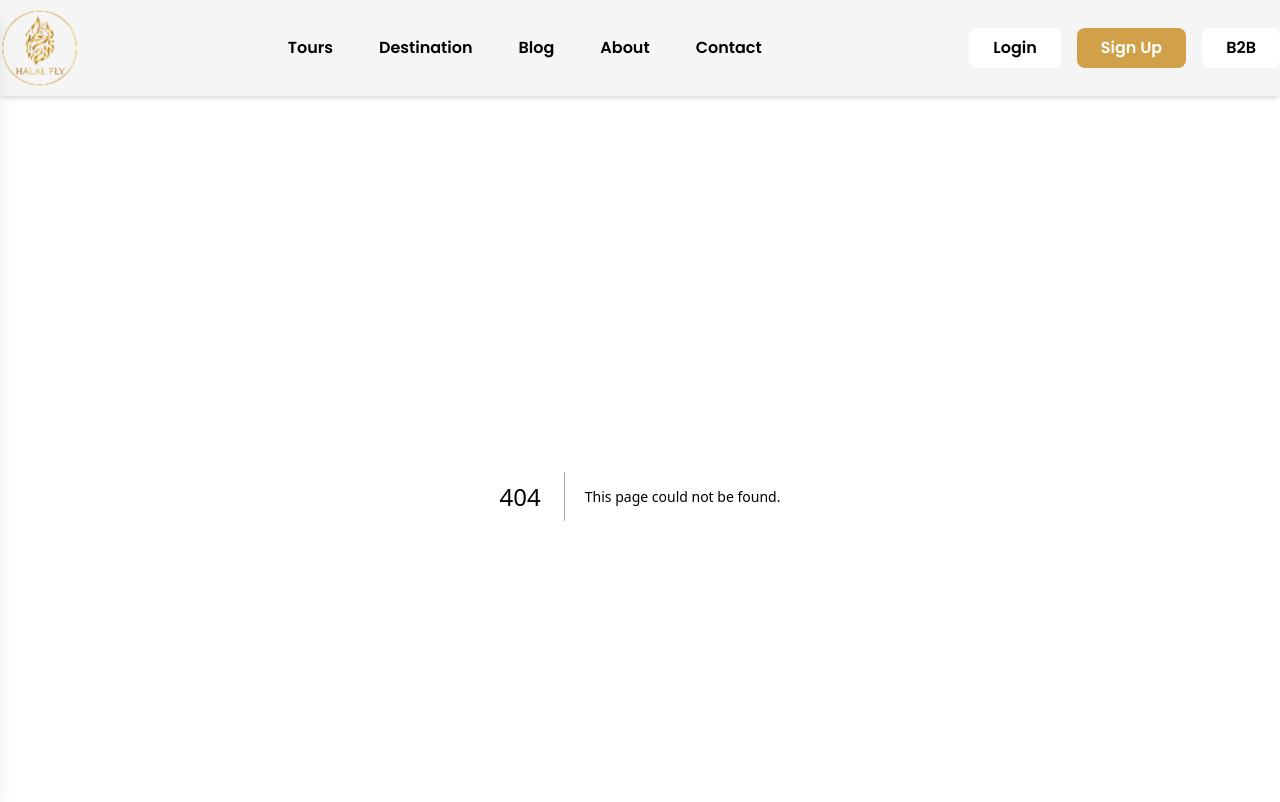
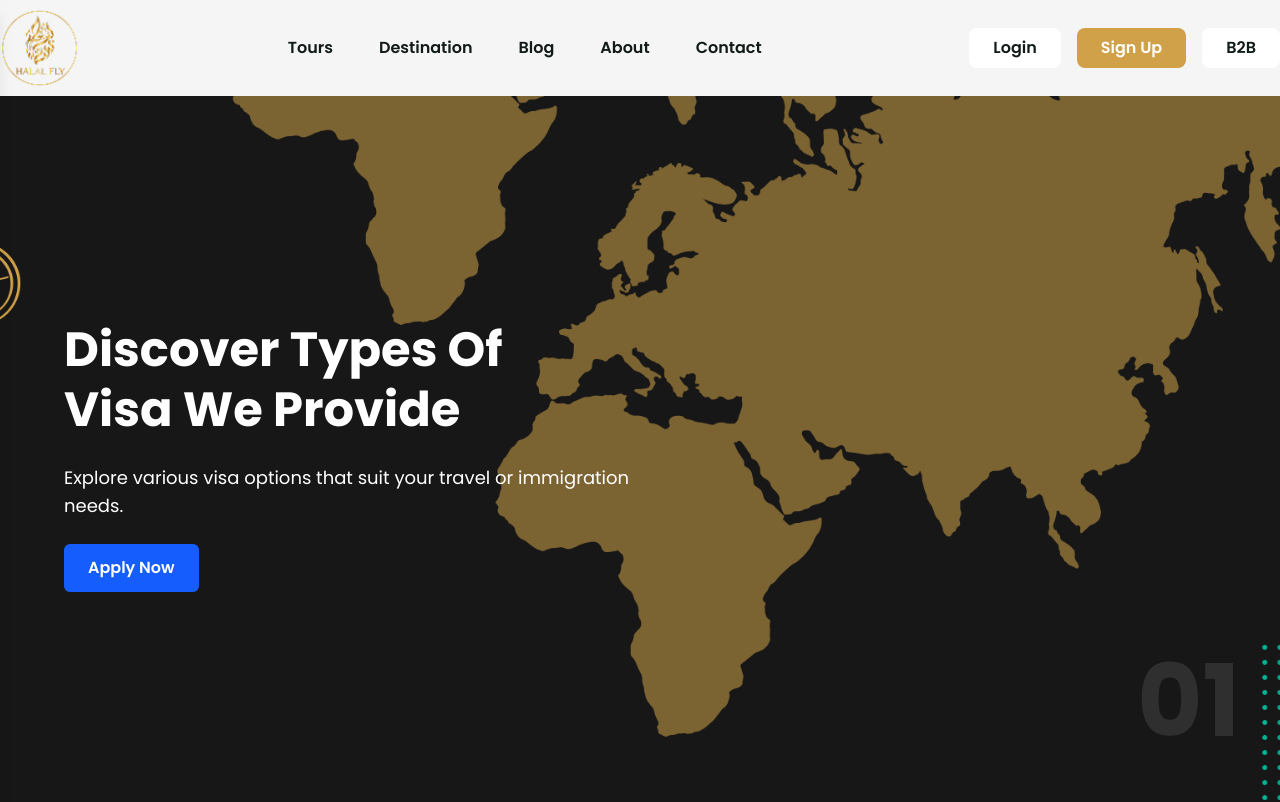
Before and after one commit to theashrafislam/halal-fly-v1, a Next.js app: page /visa in a window 1280 px wide. Before the commit this address had no page. Shown: the top 802 px of the page. Built offline with nearby package versions, Linux system fonts and the light colour scheme; a web font is replaced by a local one.

Commit message:
create visa page and makeing visa hero section

```diff
--- /dev/null
+++ b/src/app/Components/Visa/VisaIntroSection.jsx
@@ -0,0 +1,34 @@
+const VisaIntroSection = () => {
+  return (
+    <div
+      className="w-full h-[90vh] bg-[#171717] bg-cover bg-center bg-no-repeat relative"
+      style={{
+        backgroundImage: "url('/visa-bg.png')",
+      }}
+    >
+      {/* Overlay */}
+      {/* <div className="absolute inset-0 bg-black bg-opacity-50"></div> */}
+
+      {/* Content */}
+      <div className="absolute top-1/2 left-6 md:left-16 transform -translate-y-1/2 text-white z-10 space-y-6 max-w-xl">
+        <h1 className="text-4xl md:text-5xl font-bold leading-tight">
+          Discover Types Of <br />
+          Visa We Provide
+        </h1>
+        <p className="text-lg">
+          Explore various visa options that suit your travel or immigration needs.
+        </p>
+        <button className="px-6 py-3 bg-blue-600 hover:bg-blue-700 rounded-md text-white font-semibold transition">
+          Apply Now
+        </button>
+      </div>
+
+      {/* Number */}
+      <div className="absolute bottom-10 right-10 text-[100px] font-bold text-white opacity-10 z-0 select-none pointer-events-none">
+        01
+      </div>
+    </div>
+  );
+};
+
+export default VisaIntroSection;
--- /dev/null
+++ b/src/app/visa/page.jsx
@@ -0,0 +1,15 @@
+import React from 'react';
+import VisaIntroSection from '../Components/Visa/VisaIntroSection';
+
+const Visa = () => {
+    return (
+        <div>
+            <div>
+                {/* Visa Intro Section */}
+                <VisaIntroSection />
+            </div>
+        </div>
+    );
+};
+
+export default Visa;
```
Also changed, not shown: public/visa-bg.png (added).
